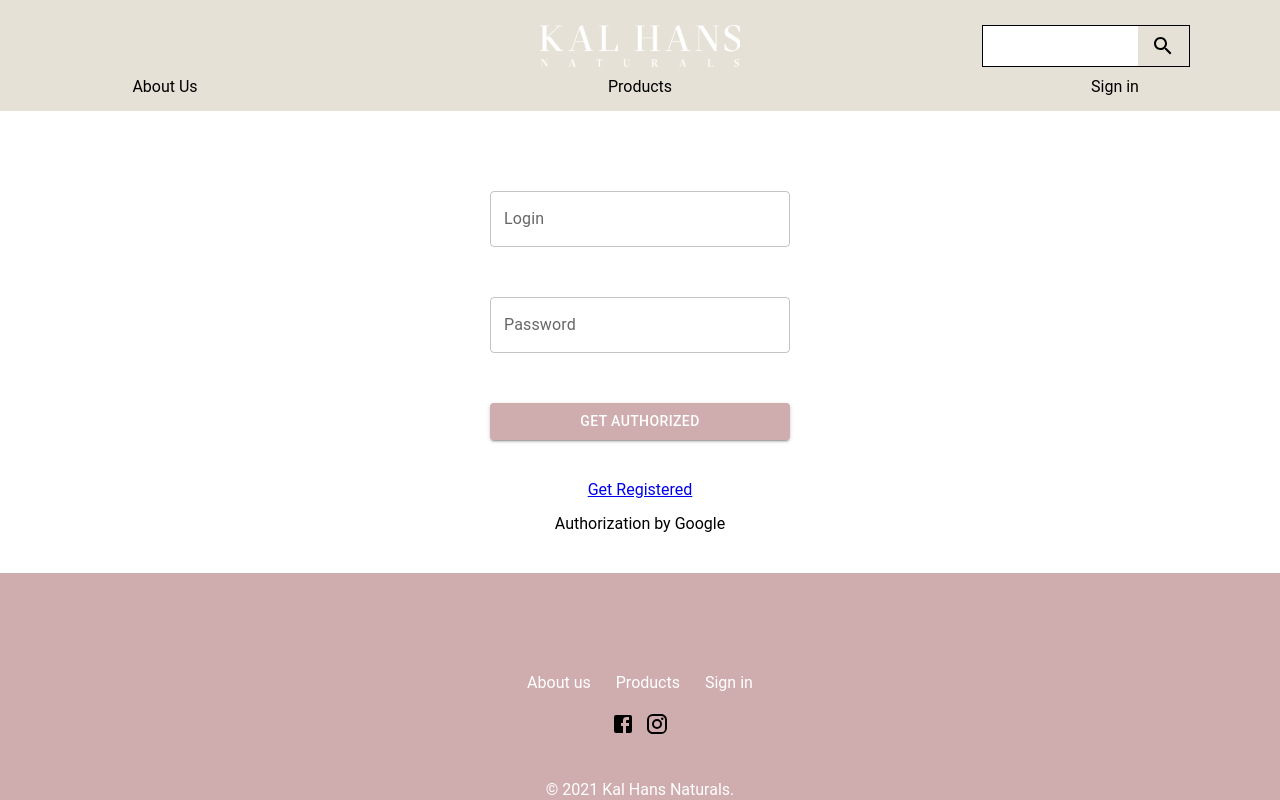
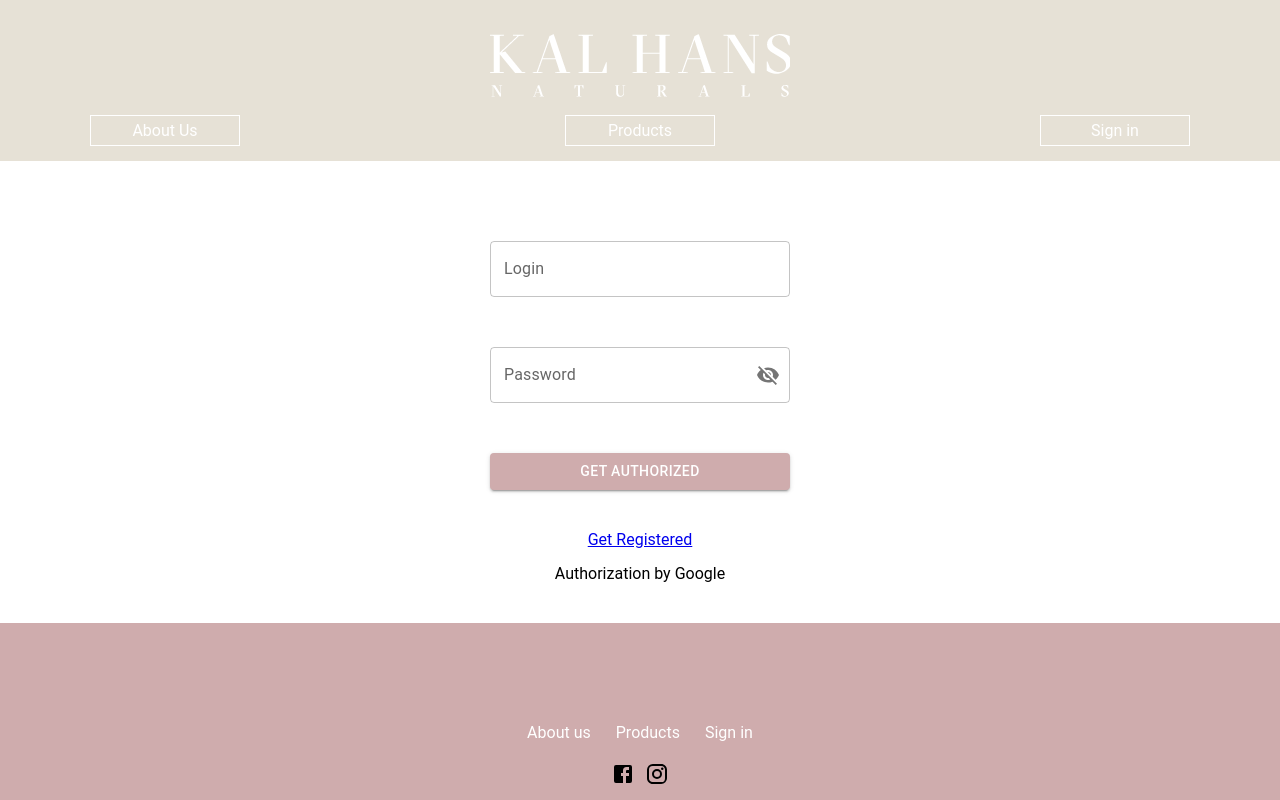
Before and after one commit to konevm/lerna, a React (Create React App) app in the folder packages/frontend/: page /authorization in a window 1280 px wide. Shown: the top 800 px of the page. Built offline with nearby package versions, Linux system fonts and the light colour scheme.

Commit message:
Delete unnesessary search. Change design of navigation in header. Add toast message for success registration. Changes in password field in authorization page.

```diff
--- a/packages/DB/routes/CustomersRoutes.js
+++ b/packages/DB/routes/CustomersRoutes.js
@@ -43,7 +43,7 @@ router.post("/registration", async (req, res) => {
       if (allCustomers.length === 0) customer.isAdmin = true;
       await customer.save();
       const customers = await Customers.find().sort({ login: 1, isAdmin: 1 });
-      res.send({ customers: customers });
+      res.send({ registrationMessage: "registration complete", customers: customers });
     }
   } catch (error) {
     console.log({ message: error });
--- a/packages/frontend/src/Pages/PersonalPage/PersonalPage.tsx
+++ b/packages/frontend/src/Pages/PersonalPage/PersonalPage.tsx
@@ -1,7 +1,5 @@
-import React, { useEffect } from "react";
-import { useNavigate } from "react-router-dom";
+import React from "react";
 import { Button } from "@mui/material";
-import { AppRoutes } from "../../constants/app-routes.constants";
 import { signOutCustomer } from "../../app/storeSlice";
 import { useAppSelector, useAppDispatch } from "../../app/hooks";
 import Purchases from "../../components/Purchases/Purchases";
--- a/packages/frontend/src/app/storeSlice.ts
+++ b/packages/frontend/src/app/storeSlice.ts
@@ -92,6 +92,7 @@ export const storeSlice = createSlice({
       store.customer = InitialCustomer;
       store.isAdmin = false;
       localStorage.removeItem(storageKeys.TOKEN_KEY);
+      store.cart.length = 0;
     },
     setRegisteredFalse: (store) => {
       store.registrationComplete = false;
@@ -136,13 +137,14 @@ export const storeSlice = createSlice({
     });
     builder.addCase(asyncCreateCustomer.fulfilled, (store, action) => {
       if (isItErrorCheck(action.payload, store)) return;
-      if (action.payload.registrationMessage) {
+      if (!action.payload.customers) {
         store.errorMessage = action.payload.registrationMessage;
         toast.error(action.payload.registrationMessage);
         return;
       }
       store.errorMessage = "";
       store.registrationComplete = true;
+      toast.success(action.payload.registrationMessage);
     });
     builder
       .addCase(asyncSetPurchase.fulfilled, (store, action) => {
--- a/packages/frontend/src/components/Authorization/Authorization.tsx
+++ b/packages/frontend/src/components/Authorization/Authorization.tsx
@@ -1,9 +1,11 @@
-import React, { useEffect } from "react";
+import React, { useEffect, useState } from "react";
 import { Link, useNavigate } from "react-router-dom";
 import { Formik, Form } from "formik";
-import { TextField, Button } from "@mui/material";
+import { TextField, Button, InputAdornment, IconButton } from "@mui/material";
 import { useGoogleLogin } from "@react-oauth/google";
 import AutorenewIcon from "@mui/icons-material/Autorenew";
+import Visibility from "@mui/icons-material/Visibility";
+import VisibilityOff from "@mui/icons-material/VisibilityOff";
 import { AppRoutes } from "../../constants/app-routes.constants";
 import { authorisationSchema } from "../helpers/validationSchemas";
 import { useAppDispatch, useAppSelector } from "../../app/hooks";
@@ -18,6 +20,11 @@ const Authorization: React.FC = () => {
   );
   const navigate = useNavigate();
   const dispatch = useAppDispatch();
+  const [showPassword, setShowPassword] = useState<boolean>(true);
+
+  const handleClickShowPassword = () => {
+    setShowPassword(!showPassword);
+  };
 
   useEffect(() => {
     if (registrationComplete) dispatch(setRegisteredFalse());
@@ -59,13 +66,25 @@ const Authorization: React.FC = () => {
             <TextField
               label="Password"
               variant="outlined"
+              type={showPassword ? "password" : "text"}
               value={values.password}
               className="auth__password"
               name="password"
               error={!!errors.password}
               helperText={errors.password}
               onChange={handleChange}
-            />
+              InputProps={{
+                endAdornment: (
+                  <InputAdornment position="end">
+                    <IconButton
+                      aria-label="toggle password visibility"
+                      onClick={handleClickShowPassword}
+                      edge="end">
+                      {showPassword ? <VisibilityOff /> : <Visibility />}
+                    </IconButton>
+                  </InputAdornment>
+                ),
+              }}></TextField>
             <Button
               className="form__button"
               variant="contained"
--- a/packages/frontend/src/components/CartItem/CartItem.scss
+++ b/packages/frontend/src/components/CartItem/CartItem.scss
@@ -34,4 +34,5 @@
   border: none;
   outline: none;
   background-color: white;
+  cursor: pointer;
 }
--- a/packages/frontend/src/components/Header/Header.scss
+++ b/packages/frontend/src/components/Header/Header.scss
@@ -31,57 +31,36 @@
 
   .header-menu__item,
   .header-menu__item::after {
+    padding: 5px;
+    box-sizing: border-box;
     text-decoration: none;
-    color: black;
+    color: white;
     width: 150px;
     font-size: 1rem;
+    border: 1px solid #fff;
+    transition: 300ms;
+  }
+  .header-menu__item:hover {
+    background-color: #fff;
+    color: variables.$sand;
   }
 }
 
 .header__logo {
+  background-repeat: no-repeat;
+  background-size: contain;
+  background-position: center;
   grid-column-start: 3;
   justify-self: center;
-  width: 200px;
-  height: 42px;
+  width: 300px;
+  height: 80px;
 }
-.header__search {
-  margin-left: auto;
-  box-sizing: border-box;
-  height: 42px;
-  border: 1px solid black;
-  padding: 0;
-  display: flex;
-  align-items: center;
-  justify-content: space-between;
-  max-width: 400px;
-}
-.header__search-input {
-  box-sizing: border-box;
-  height: 100%;
-  border: none;
-  width: 75%;
-  margin: 0;
-  font-size: 24px;
-  padding: 5px;
-  &:focus-visible {
-    border-radius: 0;
-    outline: 1px solid variables.$brown;
-  }
-}
-.header__search-label {
-  height: 100%;
-  border: none;
-  background-color: variables.$sand;
-  min-width: 40px;
-  width: 25%;
-  display: flex;
-  align-items: center;
-  justify-content: center;
-  cursor: pointer;
-}
+
 .header__cart {
+  grid-row: 2;
+  grid-column: 5;
   position: relative;
-  width: fit-content;
+  width: 100%;
   display: flex;
   align-items: center;
   justify-content: center;
--- a/packages/frontend/src/components/Header/Header.tsx
+++ b/packages/frontend/src/components/Header/Header.tsx
@@ -2,7 +2,6 @@ import React, { useMemo } from "react";
 import { Link } from "react-router-dom";
 import MenuIcon from "@mui/icons-material/Menu";
 import ShoppingBasketIcon from "@mui/icons-material/ShoppingBasket";
-import SearchIcon from "@mui/icons-material/Search";
 import { Toaster } from "react-hot-toast";
 import { AppRoutes } from "../../constants/app-routes.constants";
 import { useAppSelector } from "../../app/hooks";
@@ -26,16 +25,7 @@ const Header: React.FC = () => {
         className="header__logo"
         style={{ backgroundImage: `url(${logoURL})` }}
       />
-      <form
-        className="header__search"
-        onSubmit={(e) => {
-          e.preventDefault();
-        }}>
-        <input type="text" id="search" className="header__search-input" />
-        <button type="submit" className="header__search-label">
-          <SearchIcon className="header__search-icon" />
-        </button>
-      </form>
+
       {cart.length > 0 && (
         <Link to={AppRoutes.CART} className="header__cart">
           <ShoppingBasketIcon className="header__basket" fontSize="large" />
--- a/packages/frontend/src/components/helpers/validationSchemas.ts
+++ b/packages/frontend/src/components/helpers/validationSchemas.ts
@@ -8,14 +8,6 @@ export const authorisationSchema = yup.object().shape({
     .matches(
       /^[A-Za-z0-9]+([A-Za-z0-9]*|[._-]?[A-Za-z0-9]+)*$/g,
       "Not allowed space and not-latin letters"
-    ),
-  password: yup
-    .string()
-    .required("Password is a required field")
-    .min(8, "Password must be at least 8 characters")
-    .matches(
-      /^(?=.*\d)(?=.*[A-Z])(?=.*[a-z])(?=.*[^\w\d\s:])([^\s]){8,}$/gm,
-      "Must contain at least one digit, one uppercase letter and one of (!@#$%^&())"
     ),
 });
 
```
